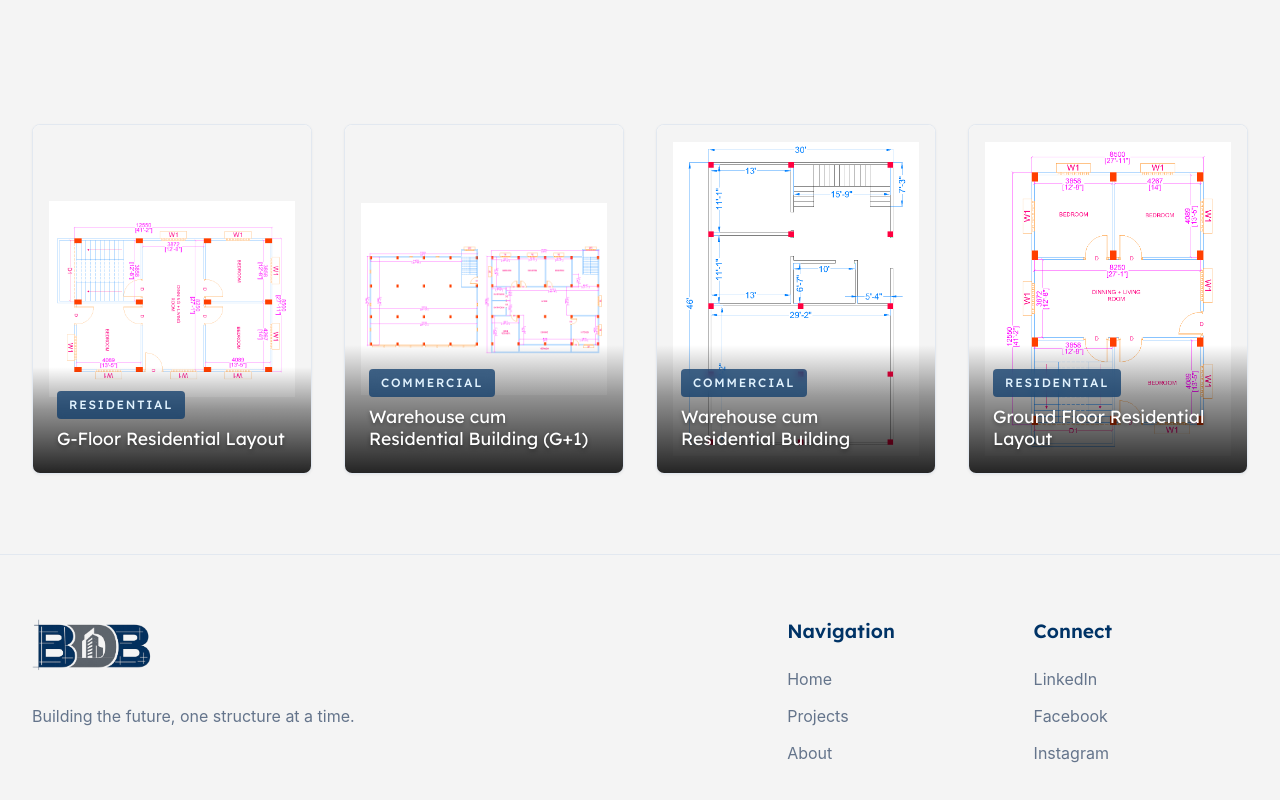
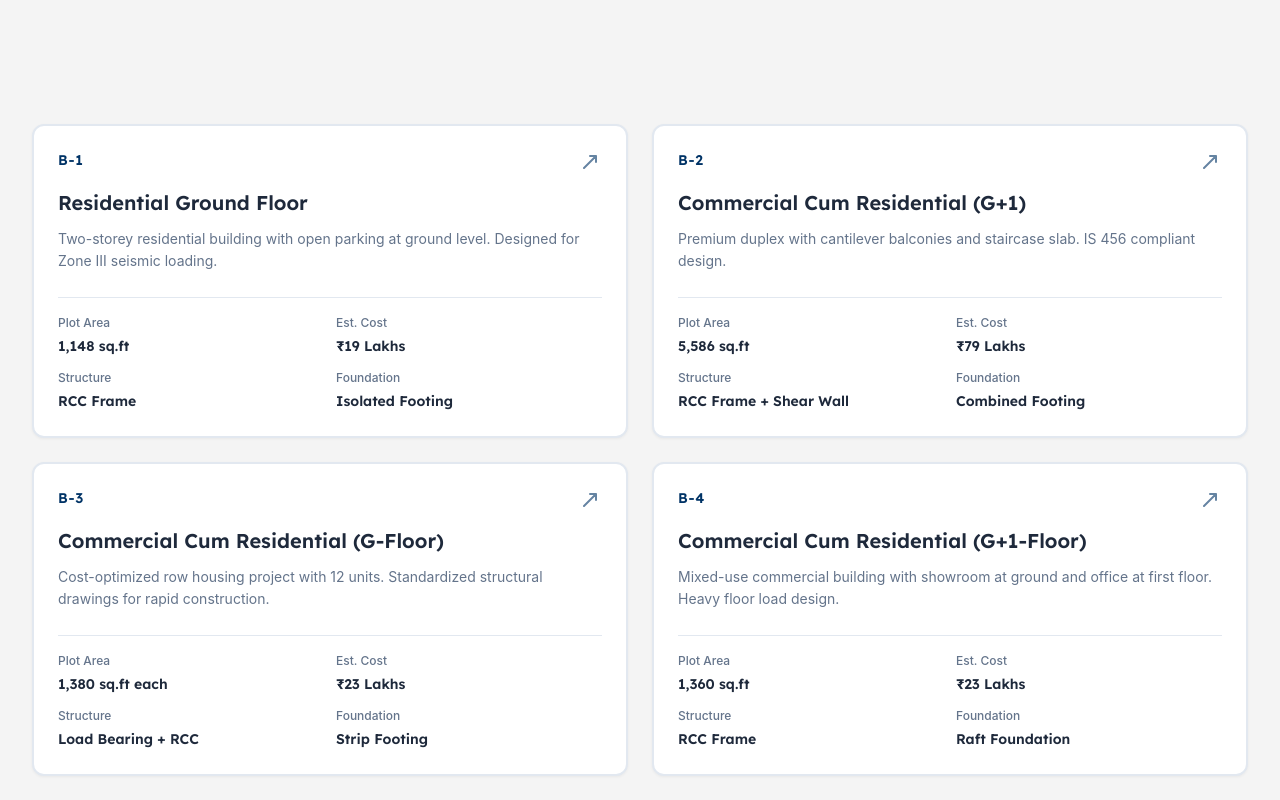
Before and after one commit to Mercuri-Biswajit/biswajit-portfolio-react, a React (Create React App) app: page /projects in a window 1280 px wide. Shown: the part 660-1460 px from the top of the page. Built offline with nearby package versions, Linux system fonts and the light colour scheme.

Commit message:
some changes
Signed-off-by: mercuri-biswajit <bisu.rnj@gmail.com>

```diff
--- /dev/null
+++ b/src/components/cards/ProjectCard.jsx
@@ -0,0 +1,44 @@
+function ProjectCard({ project, onClick }) {
+  return (
+    <div
+      className="project-card"
+      data-category={project.category}
+      onClick={() => onClick && onClick(project)}
+    >
+      <div className="project-card-header">
+        <div className="project-card-id">B-{project.id}</div>
+        <button className="project-card-expand" aria-label="Expand project">
+          <svg width="16" height="16" viewBox="0 0 16 16" fill="none">
+            <path d="M14 2L2 14M14 2H8M14 2V8" stroke="currentColor" strokeWidth="2" strokeLinecap="round" strokeLinejoin="round"/>
+          </svg>
+        </button>
+      </div>
+
+      <h3 className="project-card-title">{project.title}</h3>
+      <p className="project-card-description">{project.description}</p>
+
+      <div className="project-card-footer">
+        <div className="project-card-info-grid">
+          <div className="project-card-info-item">
+            <span className="project-card-info-label">Plot Area</span>
+            <span className="project-card-info-value">{project.plotArea || 'N/A'}</span>
+          </div>
+          <div className="project-card-info-item">
+            <span className="project-card-info-label">Est. Cost</span>
+            <span className="project-card-info-value">{project.estimatedCost || 'N/A'}</span>
+          </div>
+          <div className="project-card-info-item">
+            <span className="project-card-info-label">Structure</span>
+            <span className="project-card-info-value">{project.structure || 'N/A'}</span>
+          </div>
+          <div className="project-card-info-item">
+            <span className="project-card-info-label">Foundation</span>
+            <span className="project-card-info-value">{project.foundation || 'N/A'}</span>
+          </div>
+        </div>
+      </div>
+    </div>
+  );
+}
+
+export default ProjectCard;
--- a/src/components/ui/ProjectCard.jsx
+++ /dev/null
@@ -1,41 +0,0 @@
-/**
- * ProjectCard — gallery card that opens a modal on click.
- *
- * @param {Object}   project          - Project data object
- * @param {Function} [onClick]        - Callback fired with the project when clicked
- */
-function ProjectCard({ project, onClick }) {
-  const handleClick = () => {
-    if (onClick) onClick(project);
-  };
-
-  return (
-    <div
-      className="project-card"
-      data-category={project.category}
-      onClick={handleClick}
-      role="button"
-      tabIndex={0}
-      onKeyDown={(e) => e.key === 'Enter' && handleClick()}
-      aria-label={`View details for ${project.title}`}
-    >
-      <div className="project-image-wrapper">
-        <img
-          src={project.image}
-          alt={project.title}
-          className="project-image-real"
-          loading="lazy"
-        />
-        <div className="project-image-overlay">
-          <div className="project-gallery-info">
-            <div className="project-category">{project.category}</div>
-            <h3 className="project-title">{project.title}</h3>
-          </div>
-        </div>
-      </div>
-      <div className="project-view-hint">Click to view details</div>
-    </div>
-  );
-}
-
-export default ProjectCard;
--- a/src/data/projects.js
+++ b/src/data/projects.js
@@ -12,15 +12,19 @@
  * @property {string} description - Project description
  * @property {string[]} tags - Project tags
  * @property {string} image - Project image path
+ * @property {string} plotArea - Plot area with unit
+ * @property {string} estimatedCost - Estimated cost
+ * @property {string} structure - Structure type
+ * @property {string} foundation - Foundation type
  */
 
 export const projects = [
   {
     id: 1,
     category: "RESIDENTIAL",
-    title: "G-Floor Residential Layout",
+    title: "Residential Ground Floor",
     description:
-      "Architectural and structural layout planning for a G-floor residential unit measuring approximately 41 ft × 28 ft. The plan includes two bedrooms, a combined living and dining area, and an integrated staircase block for future vertical expansion. The design follows an RCC framed structure with clearly defined room zoning, efficient circulation, and adequate natural light and ventilation.",
+      "Two-storey residential building with open parking at ground level. Designed for Zone III seismic loading.",
     tags: [
       "Residential Planning",
       "G-Floor Design",
@@ -28,14 +32,18 @@ export const projects = [
       "Staircase Block",
       "Compact Housing",
     ],
-    image: "/assets/images/projects/G-Floor_Model_28_x_41__foot.png",
+    image: "../assets/images/projects/Ground_Floor_28_x_41_foot.png",
+    plotArea: "1,148 sq.ft",
+    estimatedCost: "₹19 Lakhs",
+    structure: "RCC Frame",
+    foundation: "Isolated Footing",
   },
   {
     id: 2,
     category: "COMMERCIAL",
-    title: "Warehouse cum Residential Building (G+1)",
+    title: "Commercial Cum Residential (G+1)",
     description:
-      "Planning and structural layout design for a G+1 mixed-use building measuring approximately 57 ft × 47 ft. The ground floor is designed as a large open-span warehouse with an RCC framed structure and integrated staircase block, allowing efficient storage and movement. The first floor accommodates a complete residential unit comprising multiple bedrooms, living and dining areas, kitchen, bathrooms, and verandas.",
+      "Premium duplex with cantilever balconies and staircase slab. IS 456 compliant design.",
     tags: [
       "Mixed-Use Building",
       "Warehouse Design",
@@ -44,14 +52,18 @@ export const projects = [
       "Open Span Planning",
     ],
     image:
-      "/assets/images/projects/Warehouse_cum_Residential_(G+1)_57_x_47_foot.png",
+      "../assets/images/projects/Warehouse_cum_Residential_(G+1)_57_x_47_foot.png",
+    plotArea: "5,586 sq.ft",
+    estimatedCost: "₹79 Lakhs",
+    structure: "RCC Frame + Shear Wall",
+    foundation: "Combined Footing",
   },
   {
     id: 3,
-    category: "COMMERCIAL",
-    title: "Warehouse cum Residential Building",
+    category: "RESIDENTIAL",
+    title: "Commercial Cum Residential (G-Floor)",
     description:
-      "Structural and space planning for a mixed-use building measuring approximately 46 ft × 30 ft, combining a large open-span warehouse area on the lower level with a dedicated residential access core. The layout includes an RCC framed structure with optimized column placement, a staircase block for vertical circulation, and clear segregation between storage and residential functions.",
+      "Cost-optimized row housing project with 12 units. Standardized structural drawings for rapid construction.",
     tags: [
       "Mixed-Use Building",
       "Warehouse Design",
@@ -59,14 +71,19 @@ export const projects = [
       "RCC Frame",
       "Staircase Block",
     ],
-    image: "/assets/images/projects/Warehouse_cum_Residential_46_x_30_foot.png",
+    image:
+      "../assets/images/projects/Warehouse_cum_Residential_46_x_30_foot.png",
+    plotArea: "1,380 sq.ft each",
+    estimatedCost: "₹23 Lakhs",
+    structure: "Load Bearing + RCC",
+    foundation: "Strip Footing",
   },
   {
     id: 4,
-    category: "RESIDENTIAL",
-    title: "Ground Floor Residential Layout",
+    category: "COMMERCIAL",
+    title: "Commercial Cum Residential (G+1-Floor)",
     description:
-      "Architectural and structural layout planning for a ground floor residential unit measuring approximately 28 ft × 41 ft. The plan comprises three bedrooms, a central living and dining area, and an integrated staircase block for vertical circulation. Designed with an RCC framed structure, the layout ensures efficient room zoning, smooth internal movement, and adequate natural light and ventilation.",
+      "Mixed-use commercial building with showroom at ground and office at first floor. Heavy floor load design.",
     tags: [
       "Residential Planning",
       "Ground Floor Design",
@@ -74,6 +91,10 @@ export const projects = [
       "Staircase Block",
       "Compact Housing",
     ],
-    image: "/assets/images/projects/Ground_Floor_28_x_41_foot.png",
+    image: "../assets/images/projects/Ground+1_Floor_42-6_x_32_foot.png",
+    plotArea: "1,360 sq.ft",
+    estimatedCost: "₹23 Lakhs",
+    structure: "RCC Frame",
+    foundation: "Raft Foundation",
   },
 ];
--- a/src/pages/AboutPage.jsx
+++ b/src/pages/AboutPage.jsx
@@ -1,6 +1,6 @@
 import { useEffect } from 'react';
 
-import { SkillCard, EducationItem } from '../components/ui';
+import { SkillCard, EducationItem } from '../components/cards';
 import { skills }    from '../data/skills';
 import { education } from '../data/education';
 import { SITE }      from '../config/constants';
--- a/src/pages/HomePage.jsx
+++ b/src/pages/HomePage.jsx
@@ -1,7 +1,7 @@
 import { useEffect, useState } from "react";
 import { Link } from "react-router-dom";
 
-import { SkillCard, ServiceCard, ProjectCard } from "../components/ui";
+import { SkillCard, ServiceCard, ProjectCard } from "../components/cards";
 import { ProjectModal } from "../components/modals";
 import { skills } from "../data/skills";
 import { services } from "../data/services";
--- a/src/pages/ProjectsPage.jsx
+++ b/src/pages/ProjectsPage.jsx
@@ -1,6 +1,6 @@
 import { useState, useEffect } from "react";
 
-import { ProjectCard } from "../components/ui";
+import { ProjectCard } from "../components/cards";
 import { ProjectModal } from "../components/modals";
 import { projects } from "../data/projects";
 
--- a/src/styles/pages/projects.css
+++ b/src/styles/pages/projects.css
@@ -23,30 +23,34 @@
 .projects-grid,
 .projects-preview {
   display: grid;
-  grid-template-columns: repeat(auto-fit, minmax(200px, 1fr));
-  gap: 2rem;
+  grid-template-columns: repeat(auto-fit, minmax(400px, 1fr));
+  gap: 1.5rem;
 }
 
 /* ===========================
-   GALLERY CARD (Image + Title + Category)
+   NEW PROJECT CARD DESIGN
+   Using original color scheme
    =========================== */
 
 .project-card {
   /* Layout */
   position: relative;
-  overflow: hidden;
-  height: 350px;
+  padding: 1.5rem;
+  min-height: 280px;
+  display: flex;
+  flex-direction: column;
 
   /* Appearance */
-  background: var(--color-bg-card);
-  border: 1px solid var(--color-border);
-  border-radius: var(--radius-lg);
+  background: #ffffff;
+  border: 2px solid var(--color-border);
+  border-radius: 12px;
   box-shadow: 0 1px 3px rgba(0, 0, 0, 0.05);
 
   /* Interaction */
   cursor: pointer;
-  opacity: 1;
-  transition: var(--transition);
+  transition: all 0.3s cubic-bezier(0.4, 0, 0.2, 1);
+  position: relative;
+  overflow: hidden;
 }
 
 /* Shimmer Effect */
@@ -62,16 +66,12 @@
       rgba(255, 255, 255, 0.3),
       transparent);
   transition: left 0.6s ease;
-  z-index: 2;
+  z-index: 1;
   pointer-events: none;
 }
 
 .project-card:hover::before {
   left: 100%;
-}
-
-.project-card.hidden {
-  display: none;
 }
 
 .project-card:hover {
@@ -80,118 +80,104 @@
   border-color: var(--color-primary);
 }
 
-/* ===========================
-   GALLERY IMAGE
-   =========================== */
-
-.project-image-wrapper {
-  position: relative;
-  width: 100%;
-  height: 100%;
-  overflow: hidden;
-  background: var(--color-bg-dark);
+/* Header with ID and expand button */
+.project-card-header {
   display: flex;
-  align-items: center;
-  justify-content: center;
-}
-
-.project-image-real {
-  width: 100%;
-  height: 100%;
-  object-fit: contain;
-  display: block;
-  transition: transform 0.5s ease;
-  padding: 1rem;
-}
-
-.project-card:hover .project-image-real {
-  transform: scale(1.05);
-}
-
-/* Image Overlay */
-.project-image-overlay {
-  position: absolute;
-  bottom: 0;
-  left: 0;
-  right: 0;
-  background: linear-gradient(to top, rgba(0, 0, 0, 0.85) 0%, rgba(0, 0, 0, 0.4) 60%, transparent 100%);
-  padding: 1.5rem;
-  z-index: 1;
-  transition: var(--transition);
-}
-
-.project-card:hover .project-image-overlay {
-  background: linear-gradient(to top, rgba(0, 51, 102, 0.95) 0%, rgba(0, 51, 102, 0.5) 60%, transparent 100%);
-}
-
-/* ===========================
-   GALLERY INFO (On Image)
-   =========================== */
-
-.project-gallery-info {
+  justify-content: space-between;
+  align-items: flex-start;
+  margin-bottom: 1rem;
   position: relative;
   z-index: 2;
 }
 
-.project-category {
-  /* Typography */
+.project-card-id {
   font-family: var(--font-display);
-  font-size: 0.75rem;
-  font-weight: var(--font-weight-medium);
-  letter-spacing: 0.15em;
-  text-transform: uppercase;
-
-  /* Appearance */
-  color: #E0F2FE;
-  margin-bottom: 0.5rem;
-  display: inline-block;
-  padding: 0.3rem 0.75rem;
-  background: rgba(0, 51, 102, 0.7);
-  border-radius: var(--radius-sm);
-  backdrop-filter: blur(4px);
-  transition: var(--transition);
+  font-size: 0.875rem;
+  font-weight: 600;
+  color: var(--color-primary);
+  letter-spacing: 0.05em;
 }
 
-.project-card:hover .project-category {
-  background: rgba(0, 51, 102, 0.9);
-  color: #FFFFFF;
+.project-card-expand {
+  background: transparent;
+  border: none;
+  color: var(--color-primary);
+  padding: 0.25rem;
+  cursor: pointer;
+  transition: all 0.3s ease;
+  opacity: 0.6;
 }
 
-.project-title {
-  /* Typography */
-  font-family: var(--font-display);
-  font-size: 1.1rem;
-  font-weight: var(--font-weight-normal);
-  line-height: var(--line-height-tight);
-
-  /* Appearance */
-  color: #FFFFFF;
-  text-shadow: 0 2px 4px rgba(0, 0, 0, 0.4);
-  margin: 0;
+.project-card-expand:hover {
+  opacity: 1;
+  transform: translateX(2px) translateY(-2px);
+  color: var(--color-accent);
 }
 
-/* View Details Hint */
-.project-view-hint {
-  position: absolute;
-  top: 1rem;
-  right: 1rem;
-  background: rgba(255, 255, 255, 0.95);
-  color: var(--color-primary);
-  padding: 0.5rem 1rem;
-  border-radius: var(--radius-md);
-  font-family: var(--font-display);
-  font-size: 0.85rem;
-  font-weight: var(--font-weight-medium);
-  opacity: 0;
-  transform: translateY(-10px);
-  transition: var(--transition);
-  box-shadow: 0 2px 8px rgba(0, 0, 0, 0.15);
-  z-index: 3;
+.project-card-expand svg {
+  display: block;
 }
 
-.project-card:hover .project-view-hint {
-  opacity: 1;
-  transform: translateY(0);
+/* Title */
+.project-card-title {
+  font-family: var(--font-display);
+  font-size: 1.25rem;
+  font-weight: 600;
+  color: var(--color-text);
+  margin: 0 0 0.75rem 0;
+  line-height: 1.3;
+  position: relative;
+  z-index: 2;
+}
+
+/* Description */
+.project-card-description {
+  font-size: 0.875rem;
+  color: var(--color-text-dim);
+  line-height: 1.6;
+  margin: 0 0 1.5rem 0;
+  flex-grow: 1;
+  position: relative;
+  z-index: 2;
+}
+
+/* Footer with info grid */
+.project-card-footer {
+  margin-top: auto;
+  padding-top: 1rem;
+  border-top: 1px solid var(--color-border);
+  position: relative;
+  z-index: 2;
+}
+
+.project-card-info-grid {
+  display: grid;
+  grid-template-columns: repeat(2, 1fr);
+  gap: 0.75rem;
+}
+
+.project-card-info-item {
+  display: flex;
+  flex-direction: column;
+  gap: 0.25rem;
+}
+
+.project-card-info-label {
+  font-size: 0.75rem;
+  color: var(--color-text-dim);
+  font-weight: 500;
+}
+
+.project-card-info-value {
+  font-family: var(--font-display);
+  font-size: 0.875rem;
+  color: var(--color-text);
+  font-weight: 600;
+}
+
+/* Hidden state for filtering */
+.project-card.hidden {
+  display: none;
 }
 
 /* ===========================
@@ -481,10 +467,9 @@
    =========================== */
 
 @media (max-width: 1024px) {
-
   .projects-grid,
   .projects-preview {
-    grid-template-columns: repeat(auto-fit, minmax(280px, 1fr));
+    grid-template-columns: repeat(auto-fit, minmax(300px, 1fr));
   }
 
   .project-modal-body {
@@ -497,18 +482,13 @@
 }
 
 @media (max-width: 768px) {
-
   .projects-grid,
   .projects-preview {
     grid-template-columns: 1fr;
   }
 
   .project-card {
-    height: 300px;
-  }
-
-  .project-image-real {
-    padding: 0.75rem;
+    min-height: 260px;
   }
 
   .filter-buttons {
@@ -517,10 +497,6 @@
 
   .filter-btn {
     width: 100%;
-  }
-
-  .project-title {
-    font-size: 1.2rem;
   }
 
   .project-modal {
@@ -554,15 +530,21 @@
 
 @media (max-width: 480px) {
   .project-card {
-    height: 280px;
+    padding: 1.25rem;
+    min-height: 240px;
   }
 
-  .project-image-real {
-    padding: 0.5rem;
+  .project-card-title {
+    font-size: 1.125rem;
   }
 
-  .project-title {
-    font-size: 1.1rem;
+  .project-card-description {
+    font-size: 0.8125rem;
+  }
+
+  .project-card-info-grid {
+    grid-template-columns: 1fr;
+    gap: 0.5rem;
   }
 
   .project-modal-body {
```
Also changed, not shown: public/assets/images/projects/G-Floor_Model_28_x_41__foot.png (deleted), public/assets/images/projects/Ground+1_Floor_42-6_x_32_foot.png (added), src/components/cards/EducationItem.jsx (renamed from src/components/ui/EducationItem.jsx), src/components/cards/ServiceCard.jsx (renamed from src/components/ui/ServiceCard.jsx), src/components/cards/SkillCard.jsx (renamed from src/components/ui/SkillCard.jsx), src/components/cards/index.js (renamed from src/components/ui/index.js).
